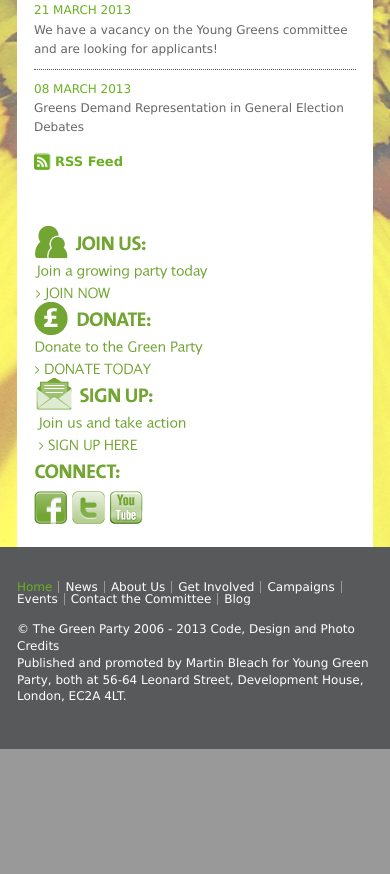
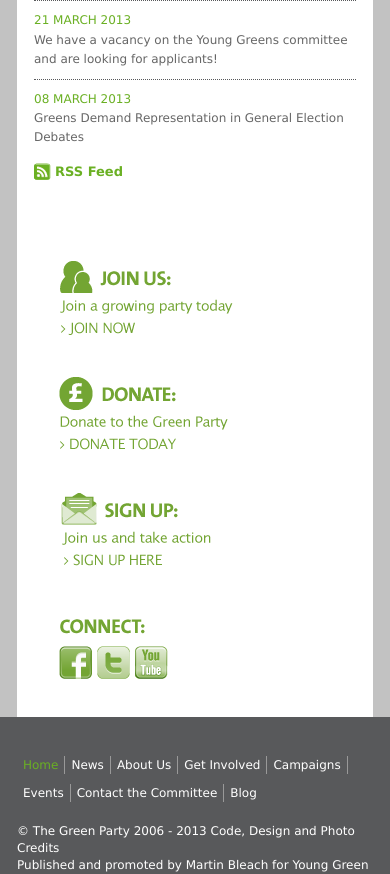
Before and after one commit to nottrobin/younggreen, a plain HTML site: page index.html in a window 390 px wide. Shown: the part 1126-2000 px from the top of the page. Before the commit the page ends 1875 px from the top, so only its background shows below. Drawn offline with nearby package versions, Linux system fonts and the light colour scheme.

Commit message:
Add comments, fix footer promotional buttons and remove background image from body

```diff
--- a/assets/templates/greenparty/css/responsive.css
+++ b/assets/templates/greenparty/css/responsive.css
@@ -1,5 +1,6 @@
 /**
- * Main canvas and header don't need to be a fixed width
+ * Change fixed widths to max-width
+ * to allow the page to become more narrow
  */
 .canvas, .header .inner, .footer .inner {
     max-width: 860px;
@@ -12,29 +13,41 @@
 
 /**
  * Main navigation
+ * make the spacing better
+ * including adding vertical space for better flowing
+ * onto multiple lines
  */
 .header ul {
     display: inline-block;
-    margin: 10px;
+    margin: 5px 10px;
+}
+.header ul li, .footer ul li {
+    margin: 5px 0;
+}
+.header ul li a, .footer ul li a {
+    padding: 0.25em 0.5em;
 }
 
 /**
  * Search box
  * Doesn't need to float right
  * Will flow better if it just sits to the right of the nav
+ * then if it wraps underneath it will sit on the left which looks better
  */
 #search {
     display: inline-block;
     float: none;
     margin: 7px 13px;
 }
-
 #ajaxSearch_submit, #ajaxSearch_submit {
     float: none;
     display: inline-block;
 }
 
-/* don't pad it so much */
+/**
+ * remove padding from the main container
+ * this allows other elements to manage their own padding as they wrap
+ */
 .canvas {
     padding-top: 1px;
     padding-bottom: 0;
@@ -45,6 +58,11 @@
     margin: 16px 0 0 0;
 }
 
+/**
+ * The main promotional items
+ * should be centered in the screen
+ * and wrap nicely
+ */
 .bannerbuttons {
     text-align: center;
     padding: 9px 0;
@@ -62,7 +80,20 @@
 }
 
 /**
- * When the page is smaller than x width
+ * Promotions above the footer
+ * Make sure the footer is footer promotions wrap nicely
+ * by adding some vertical spacing
+ */
+.footerbuttons div {
+    margin: 25px 25px 15px 25px;
+    padding: 0;
+}
+
+/**
+ * When the page is smaller than the max width
+ * - hide the slideshow (bannerslider)
+ * - hide the side panel and adjust the other columns accordingly
+ * - hide the background
  */
  @media all and (max-width: 860px) {
     #bannerslider {
@@ -78,4 +109,7 @@
         width: auto;
         float: none;
     }
+    body {
+        background-image: none !important;
+    }
  }
```
